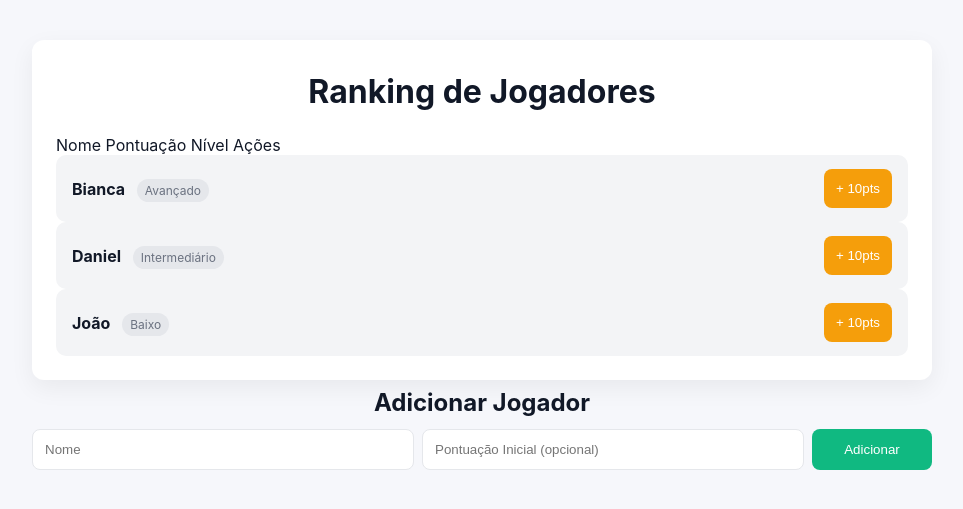
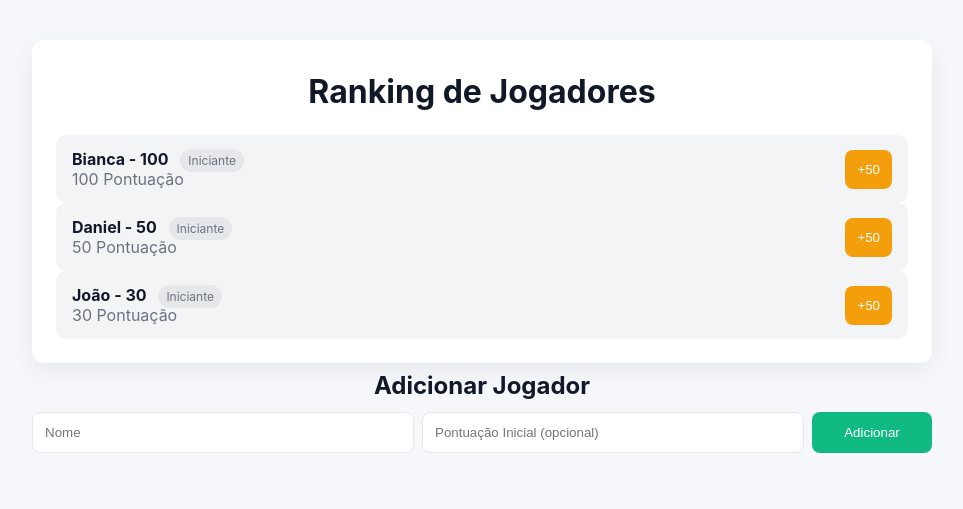
Before and after one commit to susanys2/3_Semestre_Senai, a Node server app: page /jogadores in a window 1280 px wide. Shown: the top 509 px of the page, without its empty margins (158-1121 px from the left). Run offline with Node 20, Linux system fonts and the light colour scheme.

Commit message:
Aula   19/02

```diff
--- a/BackEND/exercicio_mcv/controllers/jogadorController.js
+++ b/BackEND/exercicio_mcv/controllers/jogadorController.js
@@ -1,29 +1,28 @@
 import Jogador from "../models/Jogador.js";
 
-//Vetor de objeto de livros
+//Vetor de objeto de Jogadores
 //id
 //nome
-//nivel
+//pontuação
 let listaJogadores = [
-    new Jogador(1, "Bianca", "Avançado", 100),
-    new Jogador(2, "Daniel", "Intermediário", 50),
-    new Jogador(3, "João", "Baixo", 30)
-
+    new Jogador(1, "Bianca", 100),
+    new Jogador(2, "Daniel", 50),
+    new Jogador(3, "João", 30)
 ]
 
 const jogadorController = {
-    listar: (req, res) => {
+    listar: (req, res) => { //vai retornar todos os jogadores que tenho cadastrado
         res.render(`jogadores.ejs`, { jogadores: listaJogadores })
     },
+
     adicionar: (req, res) => {
-        const { nome, nivel, pontuacao } = req.body; //tudo o que for passado pelo corpo da página, será extraído
+        const { nome, pontuacao } = req.body; //tudo o que for passado pelo corpo da página, será extraído
 
-        try {
-            //COnstrução de um novo objeto utilizando a classe Jogador
+        try { //esse try é pra "tentar" caso ele nao consiga ele entra no "catch" - - tratamento de erros
+            //Construção de um novo objeto utilizando a classe Jogador
             const novoJogador = new Jogador(
                 listaJogadores.length + 1,
                 nome,
-                nivel,
                 Number(pontuacao)
             );
             listaJogadores.push(novoJogador);
@@ -33,10 +32,11 @@ const jogadorController = {
         }
 
     },
+
     adicionarPontos: (req, res) => {
         const { id } = req.body;
-        const jogador = listaJogadores.find(J => J .id === Number(id))
-        jogador.adicionarPontos();
+        const jogador = listaJogadores.find(j => j.id === Number(id)); //acabamos de receber a informação aqui, qual foi encontrado!
+        jogador.adicionarPontos(); //ele vai lá no jogador e atribui +50
         res.redirect(`/jogadores`);
     }
 
--- a/BackEND/exercicio_mcv/models/Jogador.js
+++ b/BackEND/exercicio_mcv/models/Jogador.js
@@ -1,33 +1,24 @@
 class Jogador {
-    constructor(id, nome, nivel, pontuacao){
-        if(!nome){
-            throw new Error(`O nome do jogador é obrigatório!`);
-        }
+    constructor(id, nome, pontuacao = 0) {
         this.id = id;
         this.nome = nome;
-        this.nivel = nivel;
-        this.pontuacao = pontuacao;
-        this.adicionado = false;
+        this.pontuacao = Number(pontuacao);
     }
 
-    adicionarPontos(){
-        return this.pontuacao += 10;
+    resumo() {
+        return `${this.nome} - ${this.pontuacao}`;
     }
 
-    verificarPontuacao(){
-        if(this.pontuacao >= 100) return `Avançado`;
-        if(this.pontuacao >= 50) return `Intermediário`;
-        if(this.pontuacao <= 40) return `Baixo`;
+    adicionarPontos() {
+        this.pontuacao += 50;
     }
 
-
-    resumo(){
-        return `${this.nome}`;
+    nivel() {
+        if (this.pontuacao <= 100) return `Iniciante`;
+        if (this.pontuacao <= 300) return `Intermediário`;
+        return `Avançado`;
     }
 
-    marcarComoAdicionado(){
-        this.adicionado = true;
-    }
 }
 
 export default Jogador
--- a/BackEND/exercicio_mcv/routes/rotasJogador.js
+++ b/BackEND/exercicio_mcv/routes/rotasJogador.js
@@ -12,6 +12,6 @@ router.get('/jogadores', jogadorController.listar);
 router.post('/jogadores', jogadorController.adicionar);
 
 //rota para ação
-router.post('/jogadores/adicionado', jogadorController.adicionarPontos);
+router.post('/jogadores/adicionar-ponto', jogadorController.adicionarPontos);
 
 export default router;
--- a/BackEND/exercicio_mcv/views/jogadores.ejs
+++ b/BackEND/exercicio_mcv/views/jogadores.ejs
@@ -147,33 +147,28 @@
         <div class="card">
             <h1>Ranking de Jogadores</h1>
             <!-- Listando Jogadores -->
-                <thead>
-                    <tr>
-                        <th>Nome</th>
-                        <th>Pontuação</th>
-                        <th>Nível</th>
-                        <th>Ações</th>
-                    </tr>
-                </thead>
-                <% jogadores.forEach(J=> { %>
+
+                <% jogadores.forEach(j=> { %>
                     <div class="item">
                         <div>
                             <strong>
-                                <%= J.resumo() %>
+                                <%= j.resumo() %>
                             </strong>
                             <small class="badge">
-                                <%= J.verificarPontuacao() %>
+                                <%= j.nivel() %>
                             </small>
-                            <% if(J.adicionado) { %>
-                                <small class="badge lido">Já Adicionado</small>
-                                <% } %>
+                                <div class="muted">
+                                    <%= j.pontuacao %> Pontuação
+                                </div>
+
+
                         </div>
 
                         <div class="actions">
-                            <form action="/jogadores/adicionado" method="post" style="display: inline;">
-                                <input type="hidden" name="id" value="<%= J.id %>" />
-                                <button class="warning" <%=J.adicionado ? 'disabled' : '' %>>
-                                    <%= J.adicionado ? 'Adicionar pontos' : '+ 10pts' %>
+                            <form action="/jogadores/adicionar-ponto" method="post" style="display: inline;">
+                                <input type="hidden" name="id" value="<%= j.id %>" />
+                                <button class="warning">
+                                    +50
                                 </button>
                             </form>
                         </div>
@@ -181,13 +176,13 @@
                     <% }) %>
         </div>
 
-        <!--Codigo de adicionar  livros  -->
-        <!-- //Adicionando livros -->
+        <!--Codigo de adicionar Jogadores  -->
+        <!-- //Adicionando Jogadores -->
 
         <h2 style="text-align:center; margin: 8px 0 12px;">Adicionar Jogador</h2>
         <form action="/jogadores" method="POST" class="row">
             <input type="text" name="nome" placeholder="Nome" required />
-            <input type="text" name="pontuacao" placeholder="Pontuação Inicial (opcional)" required />
+            <input type="text" name="pontuacao" placeholder="Pontuação Inicial (opcional)" min="0" required />
             <button type="submit">Adicionar</button>
         </form>
     </div>
```
